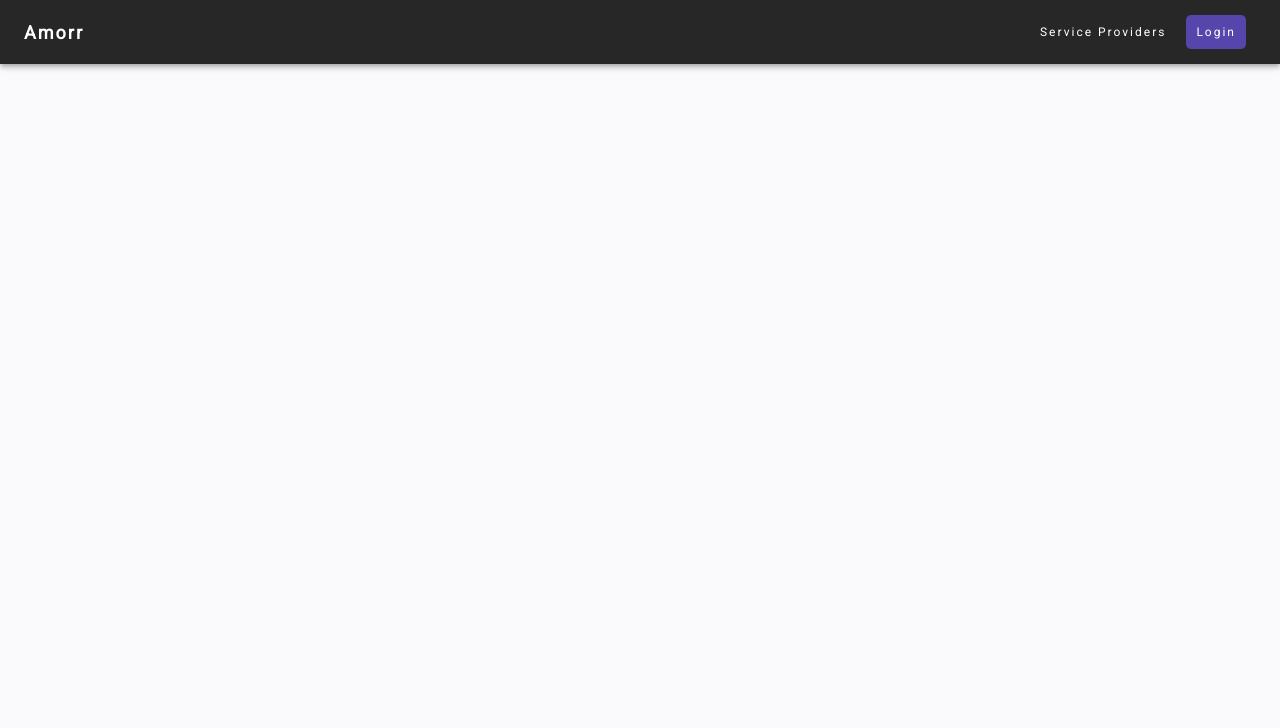
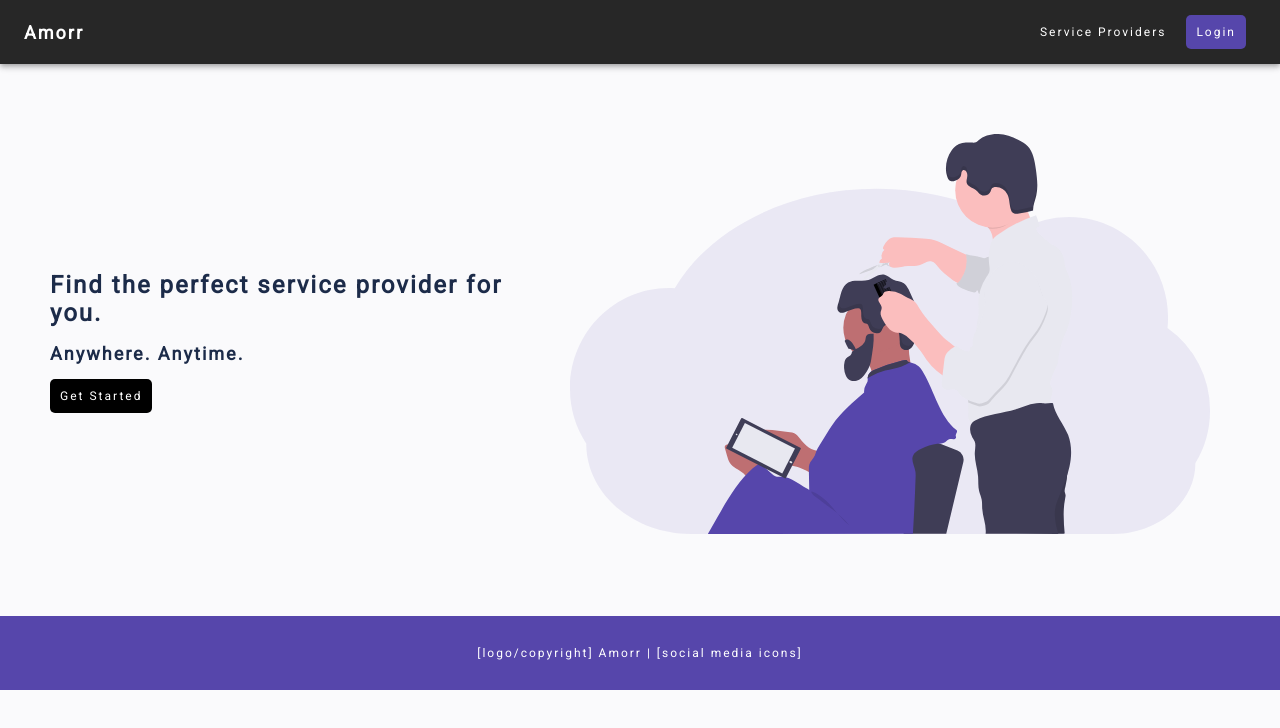
Before and after one commit to UTSCCSCC01/finalprojects22-the-big-result, a React (Create React App) app in the folder frontend/: page / in a window 1280 px wide. Shown: the top 728 px of the page. Built offline with nearby package versions, Linux system fonts and the light colour scheme; no server answers.

Commit message:
THEB-33 Add sample banner

```diff
--- a/frontend/src/App.jsx
+++ b/frontend/src/App.jsx
@@ -6,6 +6,8 @@ import ProvidersPage from "./views/ProvidersPage";
 import SignUp from "./views/SignUp";
 import Profile from "./components/Profile/Profile";
 import Navbar from "./components/Navbar/Navbar";
+import Footer from "./components/Footer/Footer";
+import LandingPage from "./views/LandingPage";
 
 function App() {
   return (
@@ -18,7 +20,9 @@ function App() {
           <Route path="/serviceProviders" element={<ProvidersPage />} />
           <Route path="/profile" element={<Profile />} />
           <Route path="/signup" element={<SignUp />} />
+          <Route path="/" element={<LandingPage />} />
         </Routes>
+        <Footer />
       </div>
     </BrowserRouter>
   );
--- /dev/null
+++ b/frontend/src/components/Banner/Banner.css
@@ -0,0 +1,21 @@
+#banner {
+  min-height: 50vh;
+  display: flex;
+  justify-content: center;
+  align-items: center;
+  text-align: left;
+  padding: 50px;
+}
+
+#banner button {
+  background-color: black;
+}
+
+#banner button:hover {
+  background-color: #5646ab;
+}
+
+.banner-img {
+  height: 50vh;
+  padding: 20px;
+}
--- /dev/null
+++ b/frontend/src/components/Banner/Banner.jsx
@@ -0,0 +1,19 @@
+import { useEffect, useState } from "react";
+import axios from "axios";
+import "./Banner.css";
+import banner from "../../media/banner-img.svg";
+
+function Banner() {
+  return (
+    <div id="banner">
+      <div>
+        <h1>Find the perfect service provider for you.</h1>
+        <h2>Anywhere. Anytime.</h2>
+        <button>Get Started</button>
+      </div>
+      <img className="banner-img" src={banner} alt="banner"></img>
+    </div>
+  );
+}
+
+export default Banner;
--- a/frontend/src/components/Profile/Profile.jsx
+++ b/frontend/src/components/Profile/Profile.jsx
@@ -23,7 +23,7 @@ function Profile(props) {
   }, []);
 
   return (
-    <div id="profile">
+    <div id="profile" className="page">
       <div className="profile-container">
         <div className="profile-inner-container">
           <div className="img-container">
--- /dev/null
+++ b/frontend/src/views/LandingPage.jsx
@@ -0,0 +1,22 @@
+import { useEffect, useState } from "react";
+import axios from "axios";
+import {
+  Slider,
+  Rating,
+  MenuItem,
+  InputLabel,
+  FormControl,
+  Select,
+} from "@mui/material";
+
+import Banner from "../components/Banner/Banner";
+
+function LandingPage(props) {
+  return (
+    <div className="landing-page">
+      <Banner />
+    </div>
+  );
+}
+
+export default LandingPage;
--- a/frontend/src/views/ProvidersPage.jsx
+++ b/frontend/src/views/ProvidersPage.jsx
@@ -11,6 +11,7 @@ import {
 
 import Provider from "../components/Provider/Provider";
 import ServiceList from "../components/Services/ServicesList";
+import Banner from "../components/Banner/Banner";
 
 import "../components/Filters.css";
 import Footer from "../components/Footer/Footer";
@@ -119,7 +120,6 @@ function ProviderPage(props) {
           />
         ))}
       </div>
-      <Footer />
     </div>
   );
 }
```
Also changed, not shown: frontend/src/components/Footer/Footer.css (+5 -5 lines), frontend/src/views/ServicesList.jsx (deleted, +0 -42 lines), frontend/src/media/banner-img.svg (added).
